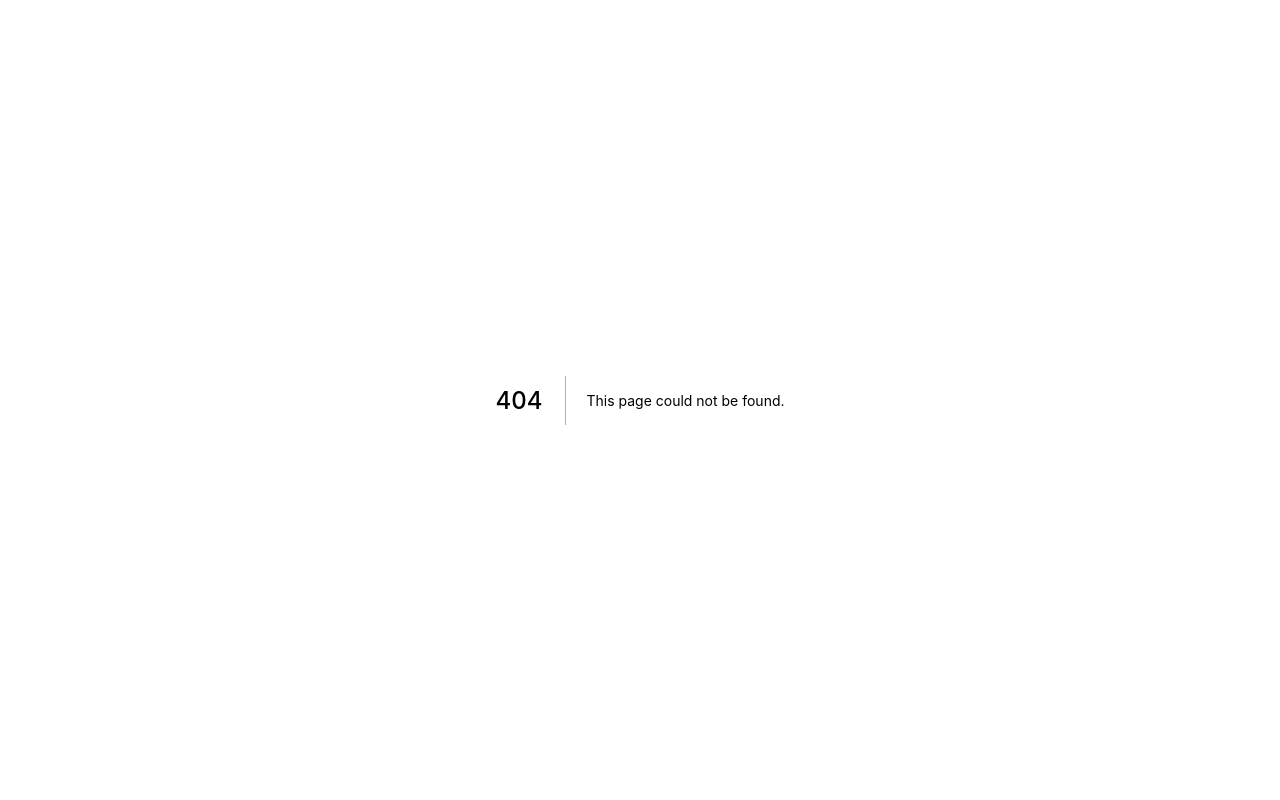
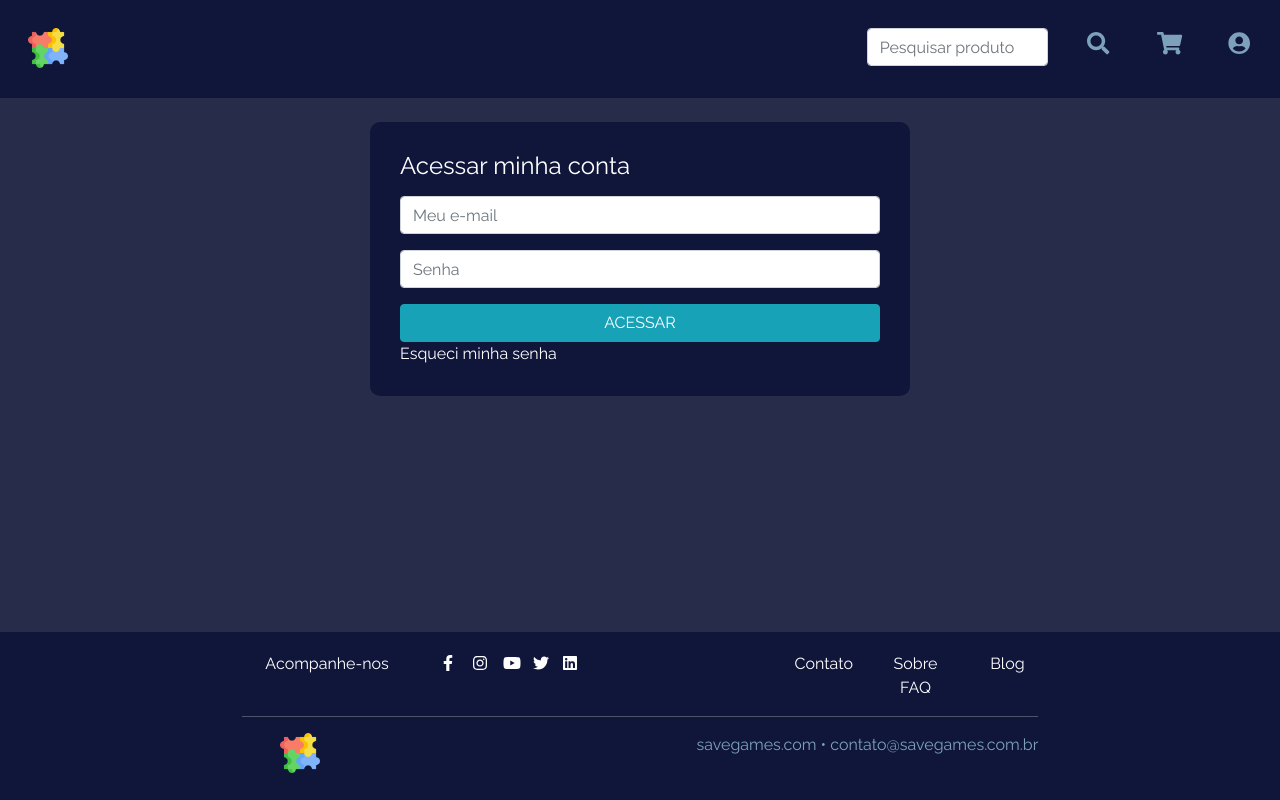
Before and after one commit to btfjulio/e-commerce-web, a Next.js app: page /Auth/Login in a window 1280 px wide. Before the commit this address had no page. Built offline with nearby package versions, Linux system fonts and the light colour scheme.

Commit message:
create login form component

```diff
--- a/components/LoginForm/index.tsx
+++ b/components/LoginForm/index.tsx
@@ -1,12 +1,35 @@
-import React from 'react';
-import styles from '../../../styles/Background.module.css';
+import React from "react";
+import { InputGroup, FormControl, Button, Row, Col } from "react-bootstrap";
+import BlueBackground from "../shared/BlueBackground";
 
-const Logo: React.FC = () => {
-  return (
-    <div>
-      Login Form
-    </div>
-  )
+interface LoginProps {
+  titlePhrase: string;
+  buttonPhrase: string;
 }
 
-export default Logo;
+const LoginForm: React.FC<LoginProps> = ({ titlePhrase, buttonPhrase }) => {
+  return (
+    <Row>
+      <Col lg={{ span: 6, offset: 3 }} md={{ span: 8, offset: 2 }}>
+        <BlueBackground>
+          <h4>{titlePhrase}</h4>
+
+          <InputGroup className="mt-3">
+            <FormControl placeholder="Meu e-mail" />
+          </InputGroup>
+
+          <InputGroup className="mt-3">
+            <FormControl placeholder="Senha" />
+          </InputGroup>
+
+          <Button className="btn btn-info mt-3 w-100">{buttonPhrase}</Button>
+          <br />
+
+          Esqueci minha senha
+        </BlueBackground>
+      </Col>
+    </Row>
+  );
+};
+
+export default LoginForm;
--- a/components/shared/BlueBackground/index.tsx
+++ b/components/shared/BlueBackground/index.tsx
@@ -1,10 +1,10 @@
 import React from 'react';
 import styles from '../../../styles/Background.module.css';
 
-const Logo: React.FC = () => {
+const Logo: React.FC = ({ children }) => {
   return (
     <div className={styles.main}>
-
+      { children }
     </div>
   )
 }
--- /dev/null
+++ b/pages/Auth/Login/index.tsx
@@ -0,0 +1,20 @@
+import React from 'react';
+import MainComponent from '../../../components/shared/MainComponent';
+import LoginForm from '../../../components/LoginForm'
+
+const Login: React.FC = () => {
+  return (
+    <div>
+      <MainComponent>
+        <div className="mt-4">
+          <LoginForm
+            titlePhrase="Acessar minha conta"
+            buttonPhrase="ACESSAR"
+          />
+        </div>
+      </MainComponent>
+    </div>
+  )
+}
+
+export default Login;
```
Also changed, not shown: pages/index.tsx (+6 -2 lines).
